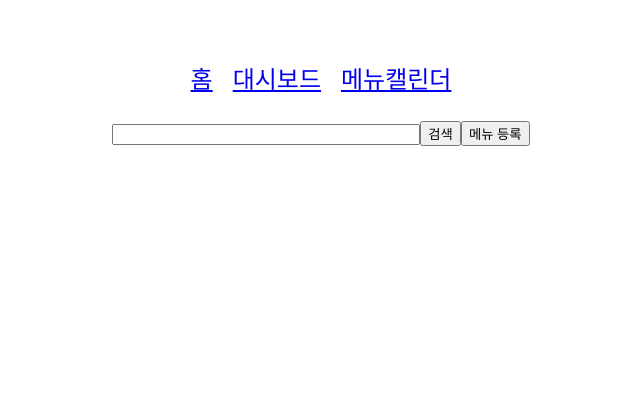
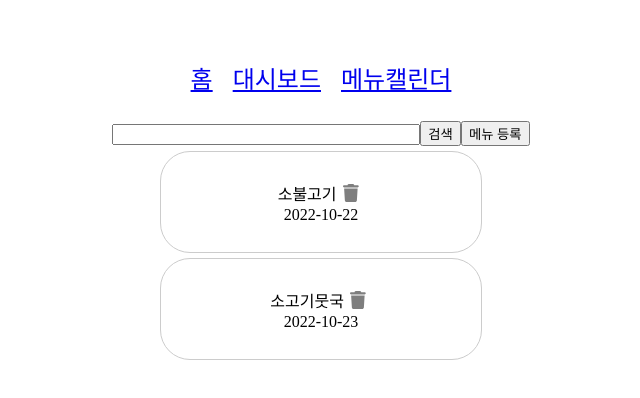
Before and after one commit to yeomkyeorae/foody-cant-stop, a React app: page / in a window 1280 px wide. Shown: the top 398 px of the page, without its empty margins (319-959 px from the left). Built offline with nearby package versions, Linux system fonts and the light colour scheme; the HTML template or start-up script is replaced by a standard one.

Commit message:
add MenuContent component on Home

```diff
--- /dev/null
+++ b/src/components/home/Menu-content.tsx
@@ -0,0 +1,46 @@
+import React from 'react';
+import styled from 'styled-components';
+import FoodItem from 'interfaces';
+import { FontAwesomeIcon } from '@fortawesome/react-fontawesome';
+import { faTrash } from '@fortawesome/free-solid-svg-icons';
+
+const Content = styled.div`
+	width: 300px;
+	height: 80px;
+	border: 1px #cccccc solid;
+	border-radius: 30px;
+	margin: 5px 0px;
+	padding: 10px;
+	display: flex;
+	flex-direction: column;
+	justify-content: center;
+	align-items: center;
+`;
+
+const CloseBtn = styled.button`
+	/* position: absolute; */
+	right: 10px;
+	top: 10px;
+	font-size: 18px;
+	cursor: pointer;
+	opacity: 0.5;
+	background: none;
+	border: none;
+	transition: opacity 0.2s ease;
+`;
+
+function MenuContent({ foodItem }: { foodItem: FoodItem }) {
+	return (
+		<Content>
+			<div>
+				<span>{foodItem.name}</span>
+				<CloseBtn title="close">
+					<FontAwesomeIcon icon={faTrash} />
+				</CloseBtn>
+			</div>
+			<span>{foodItem.date}</span>
+		</Content>
+	);
+}
+
+export default MenuContent;
--- /dev/null
+++ b/src/interfaces.ts
@@ -0,0 +1,7 @@
+interface FoodItem {
+	key: number;
+	name: string;
+	date: string;
+}
+
+export default FoodItem;
--- a/src/pages/Home.tsx
+++ b/src/pages/Home.tsx
@@ -1,15 +1,40 @@
-import React, { useState } from 'react';
+import React, { useState, useEffect } from 'react';
 import styled from 'styled-components';
-import EnrollModal from 'components/enroll/Enroll-modal';
+import EnrollModal from 'components/home/Enroll-modal';
+import MenuContent from 'components/home/Menu-content';
+import FoodItem from 'interfaces';
 
-const Content = styled.div`
+const Contents = styled.div`
 	display: flex;
+	flex-direction: column;
 	justify-content: center;
+	align-items: center;
+`;
+
+const InputContent = styled.div`
+	display: flex;
+	justify-content: content;
 `;
 
 function Home() {
 	const [searchMenu, setSearchMenu] = useState<string>('');
 	const [openEnroll, setOpenEnroll] = useState<boolean>(false);
+	const [foodItems, setFoodItems] = useState<FoodItem[]>([]);
+
+	useEffect(() => {
+		setFoodItems([
+			{
+				key: 1,
+				name: '소불고기',
+				date: '2022-10-22',
+			},
+			{
+				key: 2,
+				name: '소고기뭇국',
+				date: '2022-10-23',
+			},
+		]);
+	}, []);
 
 	const onChange = (e: React.ChangeEvent<HTMLInputElement>) => {
 		const { value } = e.target;
@@ -21,7 +46,8 @@ function Home() {
 	};
 
 	return (
-		<Content>
+		<Contents>
+			<InputContent>
 				<form onSubmit={submitHandler}>
 					<input value={searchMenu} onChange={onChange} style={{ width: '300px' }} />
 					<button type="submit">검색</button>
@@ -29,8 +55,14 @@ function Home() {
 				<button type="button" onClick={() => setOpenEnroll(true)}>
 					메뉴 등록
 				</button>
+			</InputContent>
+			<div>
+				{foodItems.map((foodItem, index) => (
+					<MenuContent key={`foodItem-${index + 1}`} foodItem={foodItem} />
+				))}
+			</div>
 			{openEnroll && <EnrollModal setOpenEnroll={setOpenEnroll} />}
-		</Content>
+		</Contents>
 	);
 }
 
```
Also changed, not shown: src/components/home/Enroll-modal.tsx (renamed from src/components/enroll/Enroll-modal.tsx). Lines whose indentation alone changed are shown as unchanged.
